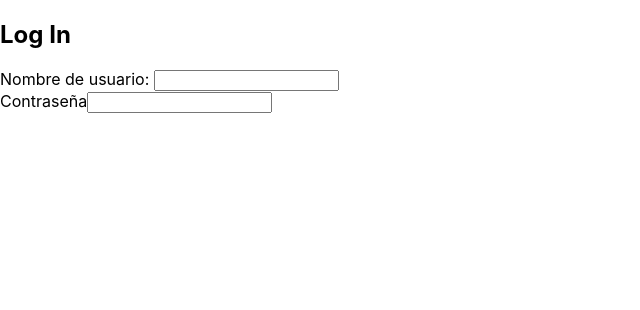
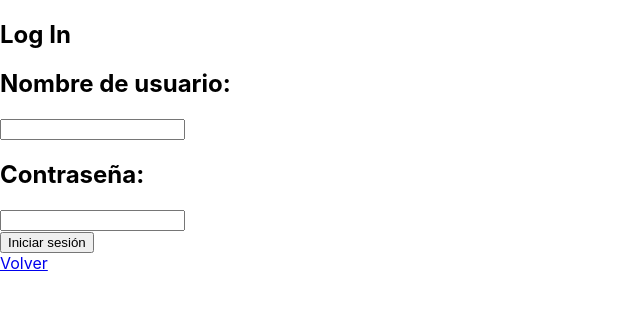
Before and after one commit to AlexanderAlvarezMarques/GS1-Final-Project, a React (Create React App) app: page /logIn in a window 1280 px wide. Shown: the top 310 px of the page, without its empty margins (0-640 px from the left). Built offline with nearby package versions, Linux system fonts and the light colour scheme; no server answers.

Commit message:
Incidence a falta de BD

```diff
--- a/src/App.js
+++ b/src/App.js
@@ -5,6 +5,9 @@ import SignUp from './componentes/SignUp';
 import { BrowserRouter as Router, Switch, Route, Link } from 'react-router-dom';
 import PagePrincipal from './componentes/PagePrincipal';
 import LogIn from './componentes/LogIn';
+import Incidences from './componentes/Incidences';
+import newIncidence from './componentes/newIncidence';
+import SesionPage from './componentes/SesionPage';
 
 function App() {
 
@@ -51,6 +54,9 @@ function App() {
           <Route exact path="/" component={PagePrincipal}/>
           <Route exact path="/signUp" component={SignUp}/>
           <Route exact path="/logIn" component={LogIn}/>
+          <Route exact path="/Incidences" component={Incidences}/>
+          <Route exact path="/newIncidence" component={newIncidence}/>
+          <Route exact path="/sesion" component={SesionPage}/>
           {/* <Route exact path="/login" component={Login}/> */}
         </Switch>
       </Router>
--- a/src/componentes/Incidences.js
+++ b/src/componentes/Incidences.js
@@ -3,16 +3,16 @@ import { Link } from "react-router-dom";
 
 const Incidences = () => {
 
-  /*const misIncidences = (e) => {
+  const misIncidences = (e) => {
     window.location.href = "/newIncidence";
-  };*/
+  };
 
   return (
     <Fragment>
       <h1>Mis incidencias</h1>
       <label> AQUI IRIAN LAS INCIDENCIAS</label>
       <br></br>
-      <button /*onClick={misIncidences}*/><Link to={"/newIncidence"}> Nueva incidencia </Link></button>
+      <button onClick={misIncidences}> Nueva incidencia</button>
       <br></br>
       <Link to={"/"}>Volver</Link>
     </Fragment>
--- a/src/componentes/LogIn.js
+++ b/src/componentes/LogIn.js
@@ -1,25 +1,75 @@
 import React, { Fragment, useState } from "react";
-import { Router, useHistory } from "react-router-dom";
-import { auth, firestore } from "../firebaseConfig";
+import { useHistory, Link } from "react-router-dom";
+
+//import { auth, firestore } from "../firebaseConfig";
 
 const LogIn = () => {
-  //para rediccionar
+
     let history = useHistory();
 
+    const [datos, guardarDatos] = useState({
+      userName: "",
+      passwd: "",
+    });
+    const [error, guardarError] = useState(false);
+
+    // extrarer valores
+    const { userName, passwd } = datos;
+
+    const obtenerDatos = (e) => {
+      guardarDatos({
+        ...datos,
+        [e.target.name]: e.target.value,
+      });
+    };
+
+    //  cuando el usuario pulsa submit
+    const iniciarSesion = (e) => {
+      e.preventDefault();
+
+      // eslint-disable-next-line eqeqeq
+      if (userName.trim() == "" || passwd.trim() == "") {
+        guardarError(true);
+        return;
+      }
+      guardarError(false);
+      window.location.href = "/sesion";
+    };
 
     //    HTML
-  return(
+    return (
       <Fragment>
+        <form onSubmit={iniciarSesion}>
           <h2> Log In</h2>
-          <form>
-              <label>Nombre de usuario: </label>
-              <input type="text" name="userName"/>
+          <contenedor>
+            <h2>Nombre de usuario:&nbsp;</h2>
+            <input
+              type="text"
+              name="userName"
+              value={userName}
+              onChange={obtenerDatos}
+            />
+          </contenedor>
           <br></br>
-              <label>Contraseña</label>
-              <input type="password" name="passwd"/>
+          <contenedor>
+            <h2>
+              Contraseña:&nbsp;&nbsp;&nbsp;&nbsp; &nbsp;&nbsp;&nbsp;&nbsp;
+              &nbsp;&nbsp;&nbsp;
+            </h2>
+            <input
+              type="password"
+              name="passwd"
+              value={passwd}
+              onChange={obtenerDatos}
+            />
+          </contenedor>
+          <br></br>
+          {error ? <a>Debes rellenar todos los campos</a> : null}
+          <button type="submit">Iniciar sesión</button>
+          <br></br>
+          <Link to={"/"}>Volver</Link>
         </form>
-
       </Fragment>
-  )
+    );
   };
   export default LogIn;
```
Lines whose indentation alone changed are shown as unchanged.
